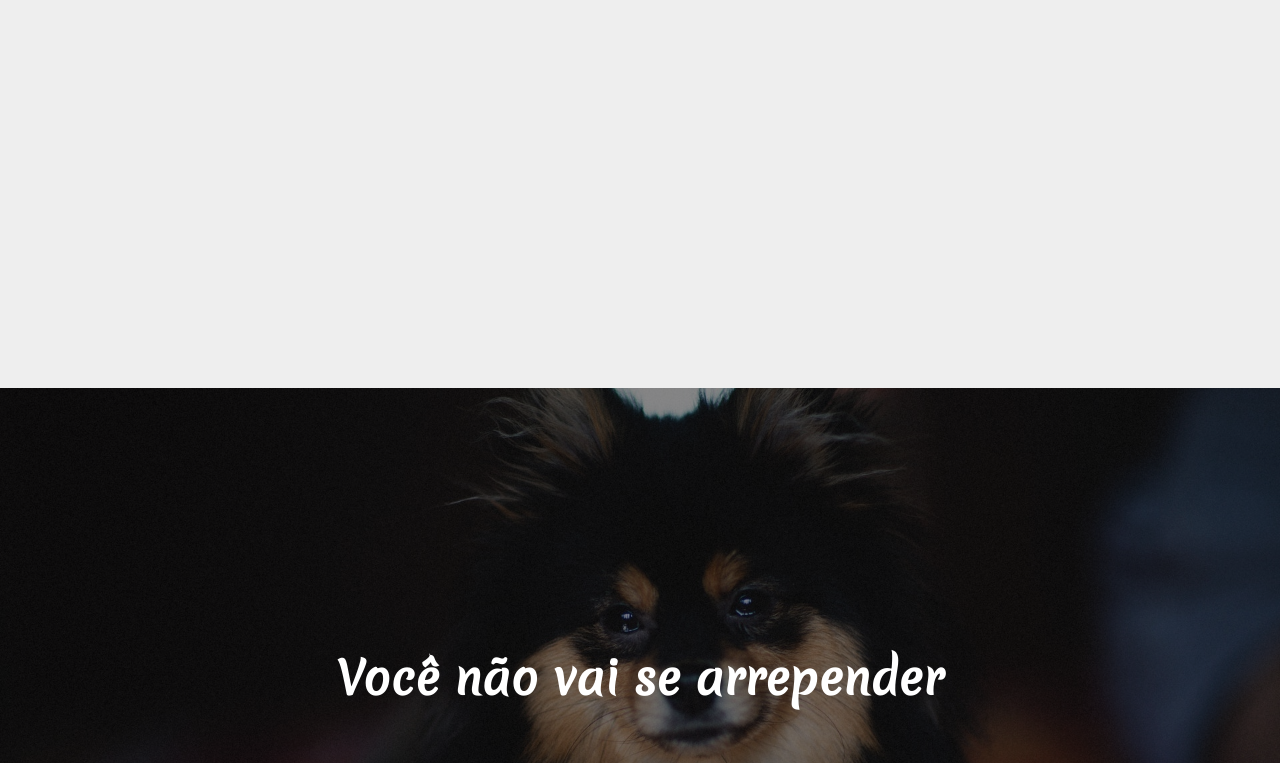
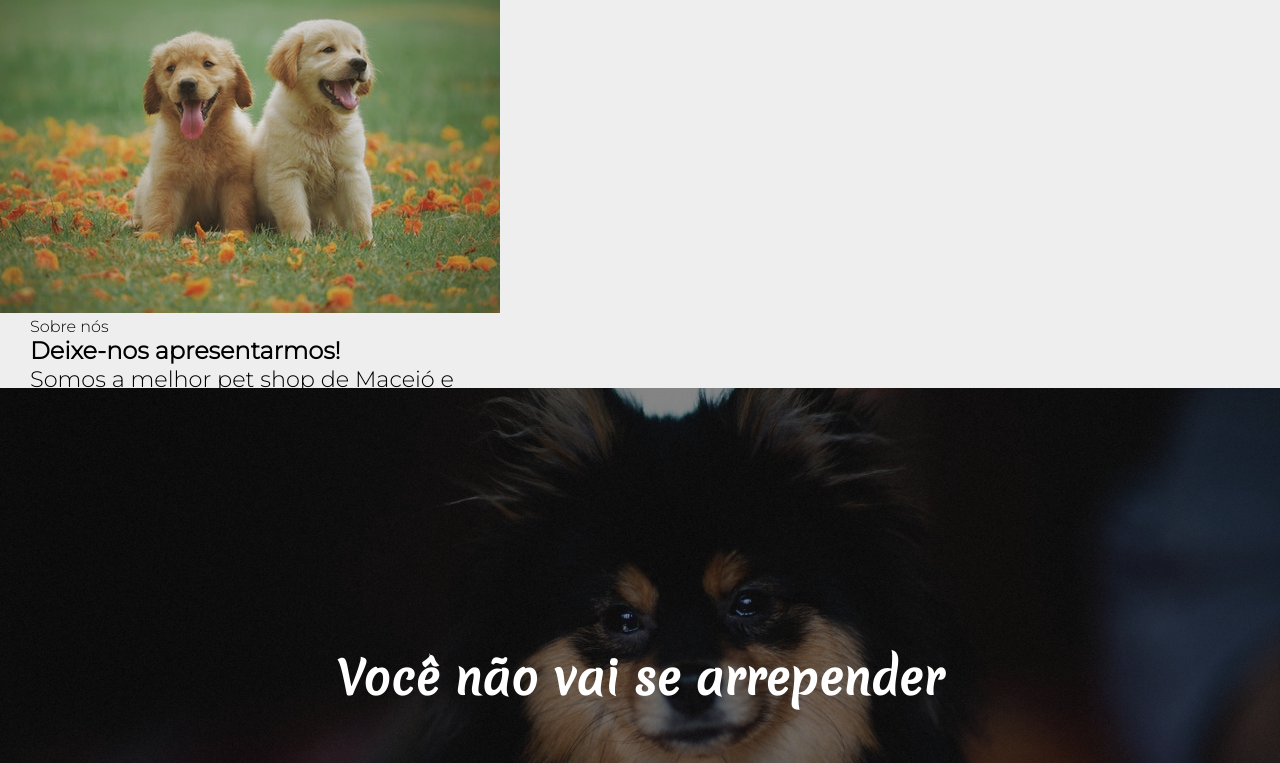
Before and after one commit to josevini/dogs-page, a plain HTML site: page index.html in a window 1280 px wide. Shown: the part 642-1405 px from the top of the page. Drawn offline with Linux system fonts and the light colour scheme.

Commit message:
About section updated

```diff
--- a/index.html
+++ b/index.html
@@ -41,13 +41,16 @@
             </section>
 
             <section id="about">
-                <!-- <div class="container-about">
-                    <img src="img/test.jpg" alt="dog" class="img-about">
-                    <div class="content">
-                        <h2 class="subtitle">Quem somos?</h2>
-                        <p class="description">Lorem ipsum dolor sit amet consectetur adipisicing elit. Id voluptatem itaque nobis quis placeat asperiores vel facilis tenetur libero minus!</p>
-                    </div>
-                </div> -->
+                <picture>
+                    <source media="(min-width: 1030px)" srcset="img/large-dog.jpg">
+                    <source media="(min-width: 500px)" srcset="img/medium-dog.jpg">
+                    <img src="img/small-dog.jpg" alt="">
+                </picture>
+                <div class="content">
+                    <p class="prefix">Sobre nós</p>
+                    <h2 class="title-about">Deixe-nos apresentarmos!</h2>
+                    <p class="description">Somos a melhor pet shop de Maceió e estamos preparados para atender nossos clientes da melhor maneira possível.</p>
+                </div>
             </section>
 
             <section class="second-background">
```
